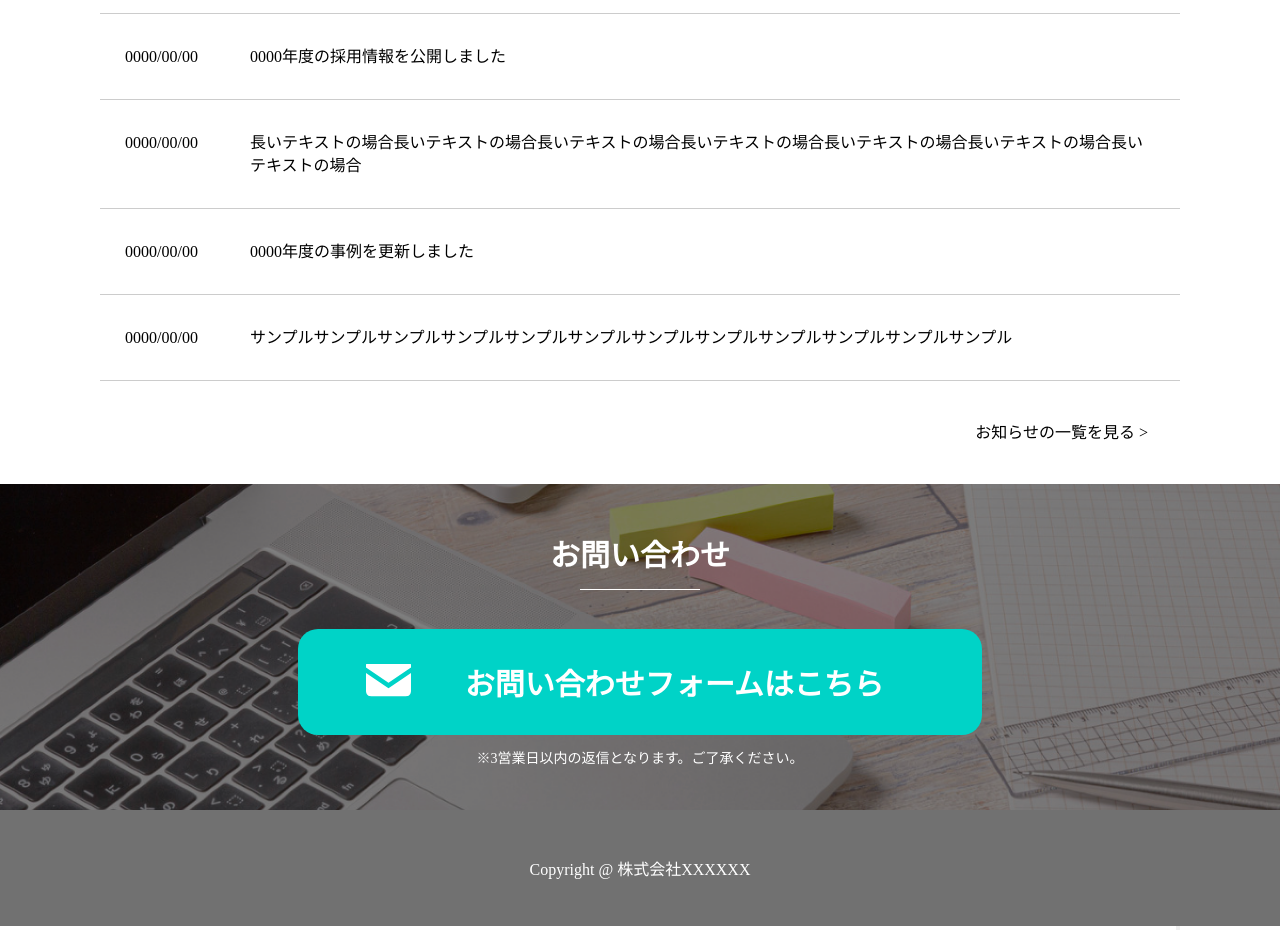
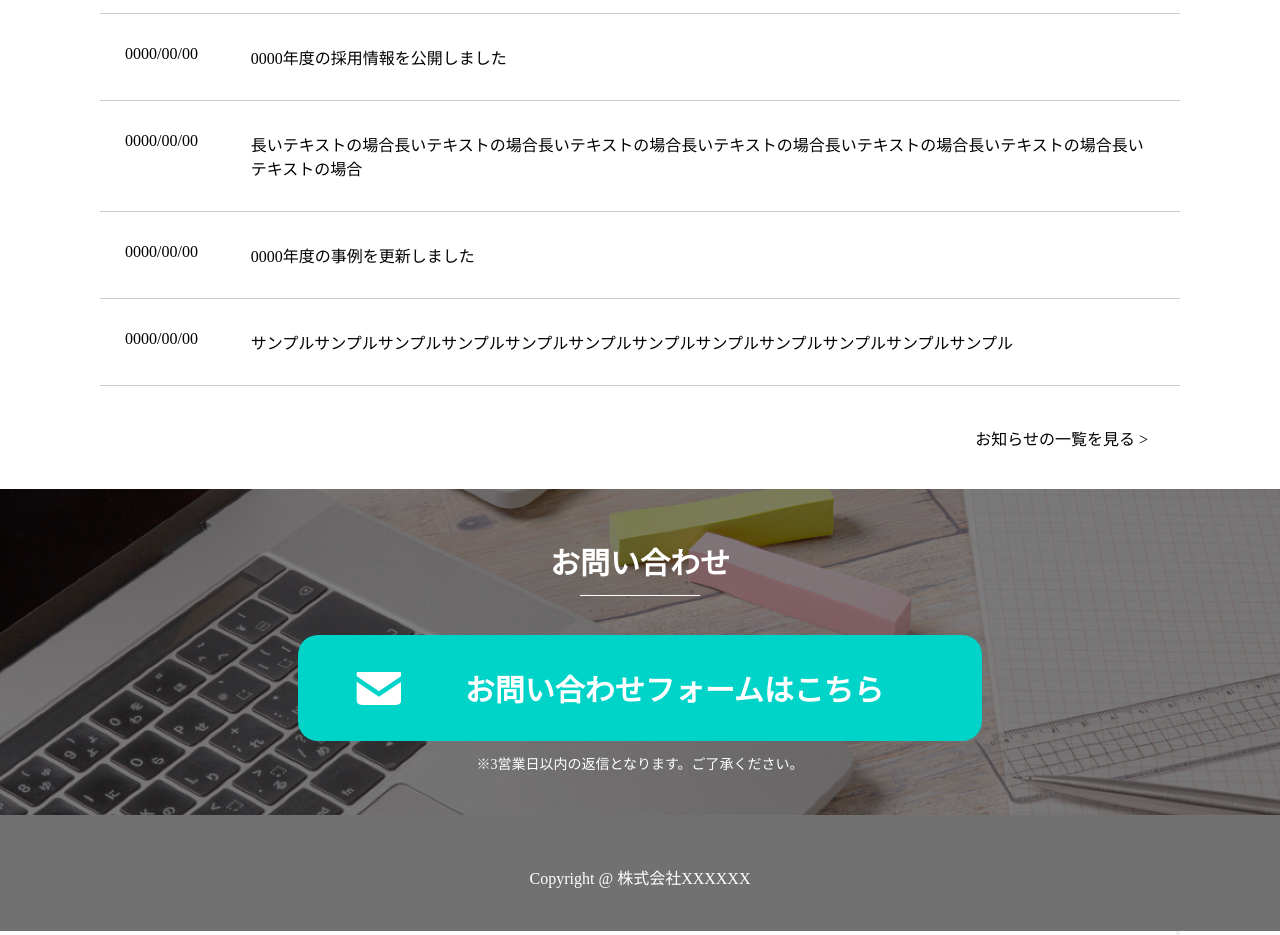
Before and after one commit to kts22/de_internship_HTTP_CSS_kokabu, a website: page index.html in a window 1280 px wide. Shown: the part 840-1775 px from the top of the page. Drawn offline with Linux system fonts and the light colour scheme.

Commit message:
feature: レビュー後修正。リスト、margin、padding、footer

```diff
--- a/index.html
+++ b/index.html
@@ -33,13 +33,17 @@
             <ul class="news-list">
               <li class="news-item">
                 <a href="#">
-                  <p class="news-date">0000/00/00</p>
+                  <div class="item-date">
+                    <p class="news-date">0000/00/00</p>
+                  </div>
                   <p class="news-title">0000年度の採用情報を公開しました</p>
                 </a>
               </li>
               <li class="news-item">
                 <a href="#">
-                  <p class="news-date">0000/00/00</p>
+                  <div class="item-date">
+                    <p class="news-date">0000/00/00</p>
+                  </div>
                   <p class="news-title">
                     長いテキストの場合長いテキストの場合長いテキストの場合長いテキストの場合長いテキストの場合長いテキストの場合長いテキストの場合
                   </p>
@@ -47,13 +51,17 @@
               </li>
               <li class="news-item">
                 <a href="#">
-                  <p class="news-date">0000/00/00</p>
+                  <div class="item-date">
+                    <p class="news-date">0000/00/00</p>
+                  </div>
                   <p class="news-title">0000年度の事例を更新しました</p>
                 </a>
               </li>
               <li class="news-item">
                 <a href="#">
-                  <p class="news-date">0000/00/00</p>
+                  <div class="item-date">
+                    <p class="news-date">0000/00/00</p>
+                  </div>
                   <p class="news-title">
                     サンプルサンプルサンプルサンプルサンプルサンプルサンプルサンプルサンプルサンプルサンプルサンプル
                   </p>
@@ -91,6 +99,8 @@
         </div>
       </div>
     </footer>
+
+    <!--ページ上部にスクロールするボタン-->
     <div class="page-top-btn">
       <button id="up-btn">
         <img class="page-top" src="image/to_top_btn.svg" />
--- a/styles.css
+++ b/styles.css
@@ -15,6 +15,7 @@
 .hd-right {
   display: flex;
   gap: 20px;
+  list-style: none;
 }
 
 .hd-right a {
@@ -26,6 +27,10 @@
 .hd-right a:hover {
   border-bottom: 3px solid #258cc3;
   padding-bottom: 2px;
+}
+
+.header_hamburger {
+  display: none;
 }
 
 .top-wrapper {
@@ -106,18 +111,20 @@
   border-top: 1px solid rgba(0, 0, 0, 0.2);
 }
 
+.item-date {
+  width: 84px;
+  margin-right: 52px;
+}
+
 .news-date {
   margin: 0;
   font-size: 16px;
-  padding-right: 52px;
-  line-height: 23px;
 }
 
 .news-title {
   margin: 0;
   width: 100%;
   font-size: 16px;
-  line-height: 23px;
 }
 
 .middle-wrapper__ft {
@@ -131,7 +138,6 @@
 .middle-wrapper__ft a {
   font-weight: 300;
   font-size: 16px;
-  line-height: 23px;
   text-decoration: none;
   color: black;
   height: 23px;
@@ -155,15 +161,14 @@
   font-size: 30px;
   color: white;
   position: relative;
+  padding-top: 50px;
 }
 
 .title-inquiry {
-  margin: 50px 0 0 0;
   position: relative;
   display: inline-block;
   font-size: 30px;
   font-weight: 700;
-  line-height: 43px;
 }
 
 .title-inquiry:before {
@@ -189,8 +194,12 @@
   height: 106px;
   background-color: #00d3c7;
   border-radius: 20px;
-  margin-top: 52px;
+  margin: 52px 0 12px 0;
   position: relative;
+}
+
+.bw-main__form:hover {
+  opacity: 0.7;
 }
 
 .form-title {
@@ -205,15 +214,11 @@
   white-space: nowrap;
 }
 
-.bw-main__form:hover {
-  opacity: 0.7;
-}
-
-.bw-main__form:before {
+.form-title:before {
   content: url("image/mail.svg");
   position: absolute;
-  top: 50%;
-  left: 10%;
+  top: 60%;
+  right: 115%;
   transform: translateY(-50%);
 }
 
@@ -224,15 +229,17 @@
   font-weight: 300;
 }
 
-.comment {
-  margin-top: 12px;
-}
-
 .footer {
   width: 100%;
   height: 116px;
   background-color: #717171;
-  position: relative;
+  padding-top: 50px;
+}
+
+.ft-copyright {
+  display: flex;
+  align-items: center;
+  justify-content: center;
 }
 
 .copyright-name {
@@ -240,10 +247,6 @@
   color: white;
   font-size: 16px;
   font-weight: 400;
-  position: absolute;
-  top: 50%;
-  left: 50%;
-  transform: translateY(-50%) translateX(-50%);
 }
 
 .page-top-btn {
```
